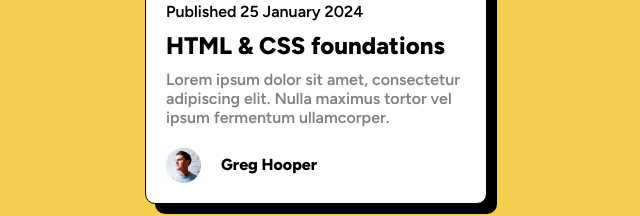
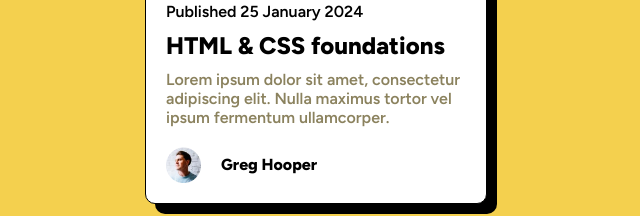
Before and after one commit to kellycsantos/blog-preview-card, a React (Create React App) app: page / in a window 1280 px wide. Shown: the part 423-639 px from the top of the page, without its empty margins (324-964 px from the left). Built offline with nearby package versions, Linux system fonts and the light colour scheme.

Commit message:
cor alterada no ambiente de dev

```diff
--- a/src/components/style.css
+++ b/src/components/style.css
@@ -22,7 +22,7 @@ h1{
 }
 
 .preview{
-    color: #808080;
+    color: #8b825e;
 }
 
 .cover svg{
```
